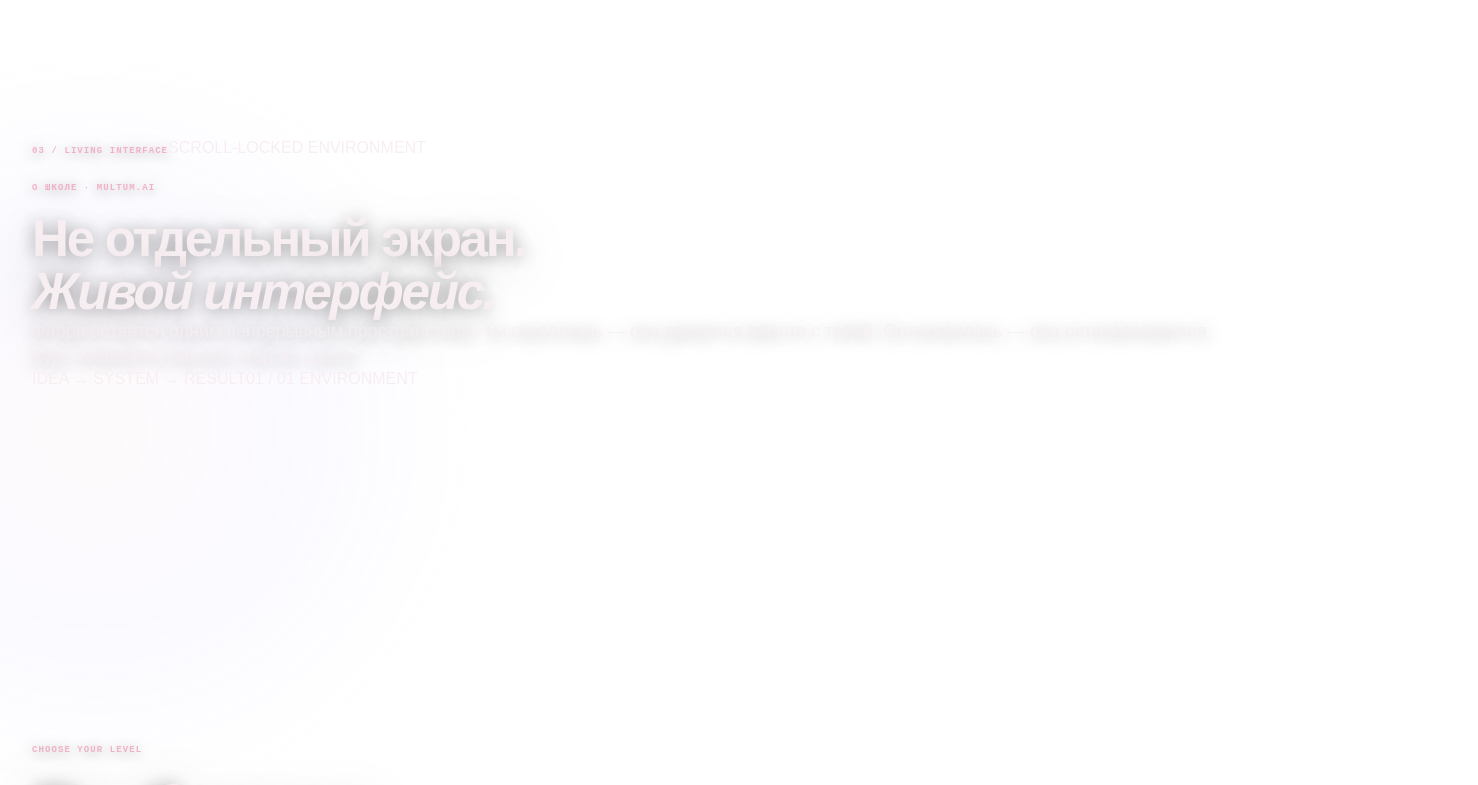
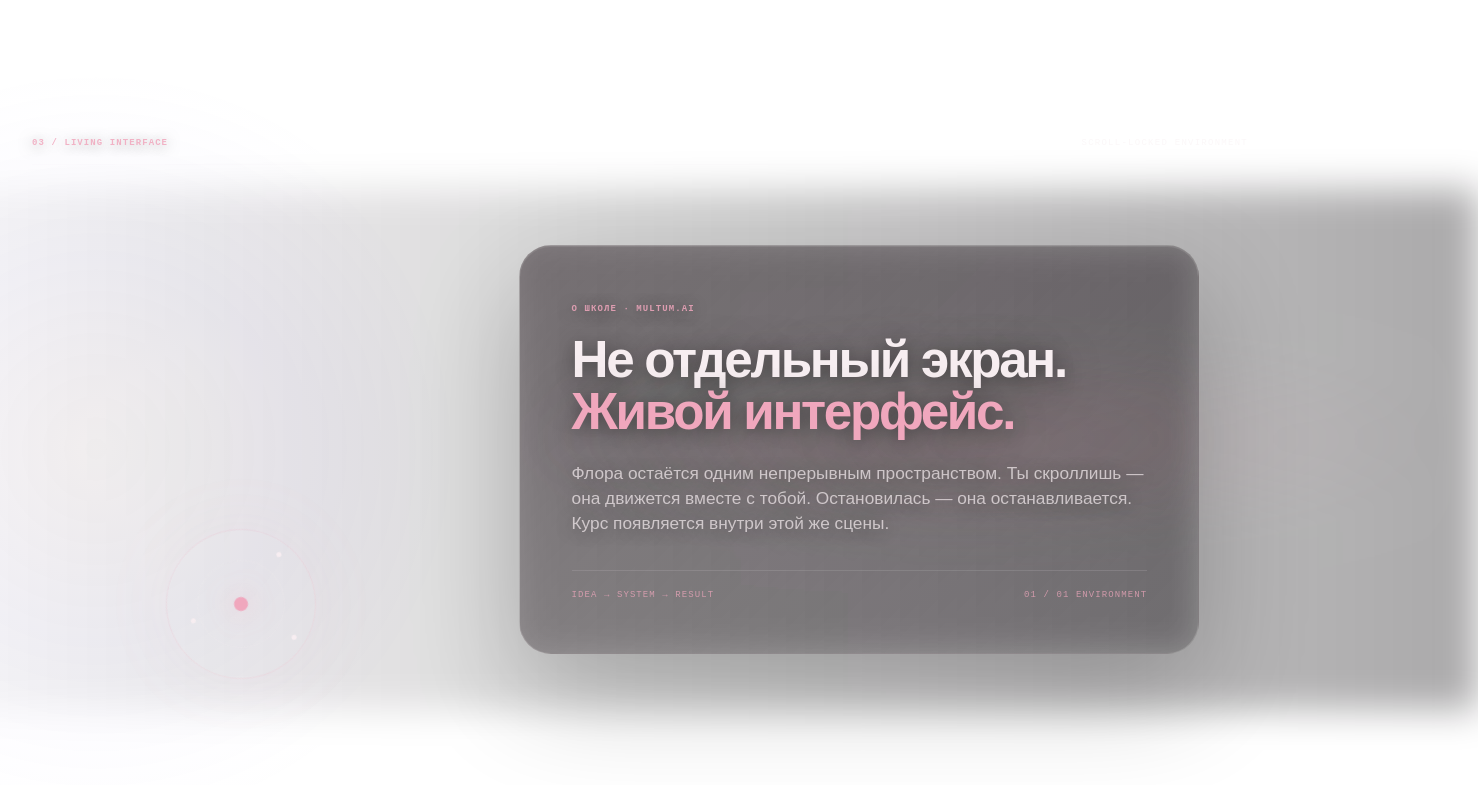
Before and after one commit to fuks19200-ctrl/09, a Next.js app: page / in a window 1280 px wide. Shown: the part 2980-3765 px from the top of the page, 1478 px wide, since content can reach past the window. Built offline with nearby package versions, Linux system fonts and the light colour scheme; no server answers.

Commit message:
Create continuous Flora environment bridge

```diff
--- a/app/globals.css
+++ b/app/globals.css
@@ -1401,3 +1401,150 @@ a:hover{
     right:12px;
   }
 }
+
+
+/* =========================================================
+   ONE CONTINUOUS FLORA ENVIRONMENT
+   No second Bloom clip interrupts the main scroll world.
+   This section is a transparent editorial bridge into courses.
+   ========================================================= */
+.flora-handoff{
+  position:relative;
+  min-height:620px;
+  display:grid;
+  align-items:center;
+  padding:clamp(36px,7vw,100px) 0;
+  isolation:isolate;
+}
+.flora-handoff::before{
+  content:'';
+  position:absolute;
+  z-index:-1;
+  left:-18vw;
+  right:-18vw;
+  top:8%;
+  bottom:8%;
+  background:
+    radial-gradient(ellipse at 70% 48%,rgba(240,167,189,.10),transparent 28%),
+    linear-gradient(90deg,transparent 0%,rgba(8,5,8,.16) 48%,rgba(8,5,8,.34) 100%);
+  filter:blur(18px);
+  pointer-events:none;
+}
+.flora-handoff__label{
+  position:absolute;
+  top:0;
+  left:0;
+  right:0;
+  display:flex;
+  justify-content:space-between;
+  align-items:center;
+  padding-bottom:16px;
+  border-bottom:1px solid rgba(247,238,241,.12);
+  color:var(--flora-dim);
+  font:500 9px/1 var(--system);
+  letter-spacing:.14em;
+}
+.flora-handoff__label .eyebrow{
+  margin:0;
+}
+.flora-handoff__copy{
+  width:min(680px,72%);
+  margin-left:auto;
+  margin-right:4%;
+  padding:clamp(28px,4vw,56px);
+  border:1px solid rgba(247,238,241,.15);
+  border-radius:32px;
+  background:linear-gradient(135deg,rgba(31,18,25,.46),rgba(8,6,9,.18));
+  backdrop-filter:blur(17px) saturate(120%);
+  -webkit-backdrop-filter:blur(17px) saturate(120%);
+  box-shadow:
+    inset 0 1px 0 rgba(255,255,255,.09),
+    0 40px 110px rgba(0,0,0,.24);
+}
+.flora-handoff__copy h2{
+  margin-bottom:22px;
+}
+.flora-handoff__copy h2 em{
+  color:var(--flora-rose-hot);
+  font-style:normal;
+}
+.flora-handoff__copy p{
+  max-width:590px;
+  font-size:clamp(16px,1.35vw,20px);
+}
+.flora-handoff__meta{
+  display:flex;
+  justify-content:space-between;
+  gap:20px;
+  margin-top:34px;
+  padding-top:18px;
+  border-top:1px solid rgba(247,238,241,.12);
+  color:rgba(240,167,189,.74);
+  font:500 9px/1.4 var(--system);
+  letter-spacing:.12em;
+}
+.flora-handoff__signal{
+  position:absolute;
+  left:11%;
+  bottom:13%;
+  width:150px;
+  height:150px;
+  border:1px solid rgba(240,167,189,.18);
+  border-radius:50%;
+  transform:rotate(-20deg);
+  box-shadow:0 0 80px rgba(240,167,189,.06);
+}
+.flora-handoff__signal::before,
+.flora-handoff__signal::after{
+  content:'';
+  position:absolute;
+  inset:20%;
+  border:1px solid rgba(247,238,241,.11);
+  border-radius:50%;
+}
+.flora-handoff__signal::after{
+  inset:45%;
+  background:var(--flora-rose-hot);
+  border:0;
+  box-shadow:0 0 24px rgba(240,167,189,.55);
+}
+.flora-handoff__signal i{
+  position:absolute;
+  width:5px;
+  height:5px;
+  border-radius:50%;
+  background:var(--flora-pearl);
+}
+.flora-handoff__signal i:nth-child(1){left:14%;top:48%}
+.flora-handoff__signal i:nth-child(2){right:13%;top:26%}
+.flora-handoff__signal i:nth-child(3){right:22%;bottom:15%}
+
+@media(max-width:700px){
+  .flora-handoff{
+    min-height:600px;
+    padding-top:80px;
+  }
+  .flora-handoff__label{
+    font-size:8px;
+  }
+  .flora-handoff__label > span:last-child{
+    display:none;
+  }
+  .flora-handoff__copy{
+    width:100%;
+    margin:0;
+    padding:28px 22px;
+  }
+  .flora-handoff__meta{
+    flex-direction:column;
+    gap:10px;
+  }
+  .flora-handoff__signal{
+    left:auto;
+    right:5%;
+    bottom:4%;
+    width:110px;
+    height:110px;
+    opacity:.65;
+  }
+}
```
